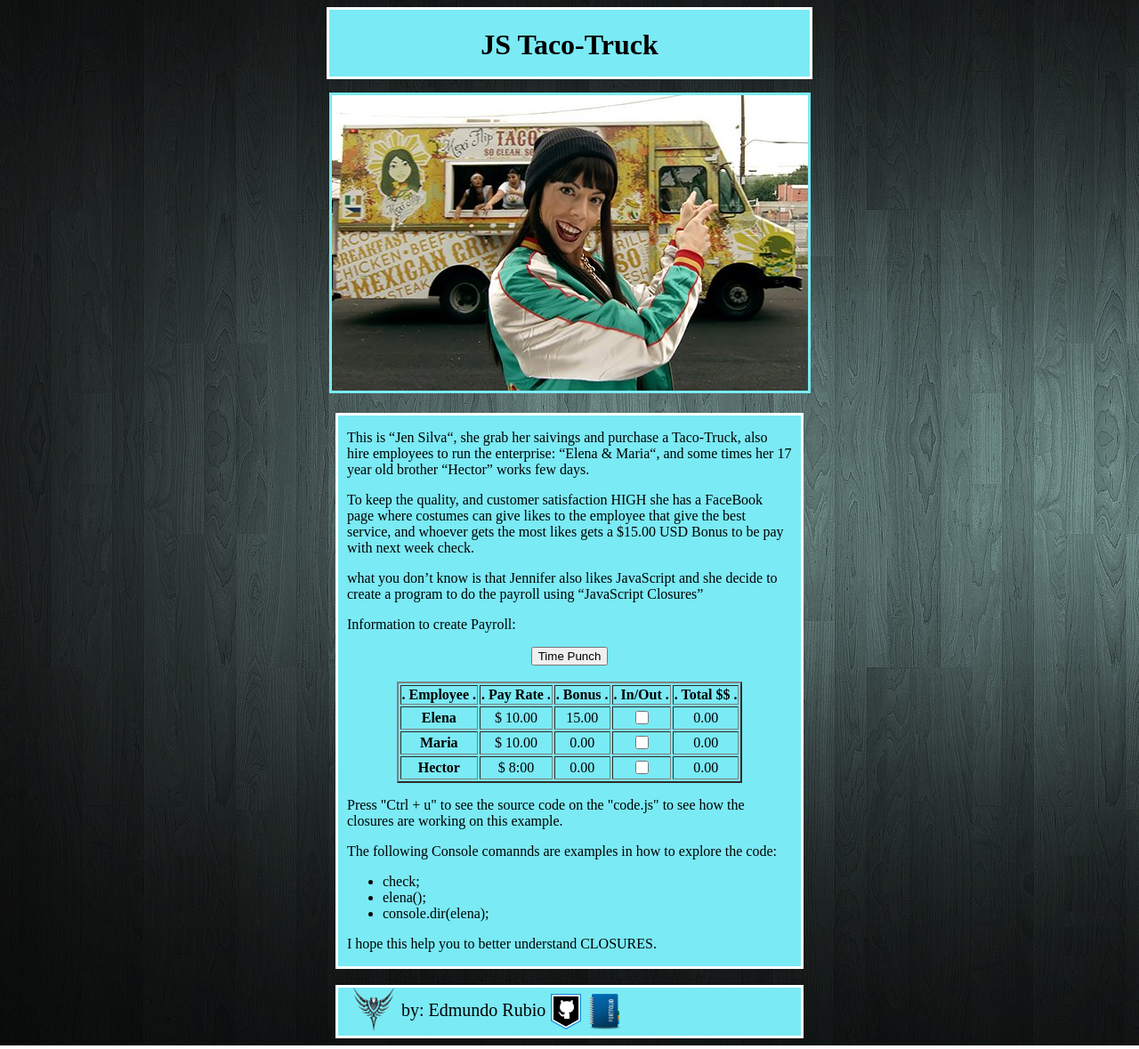
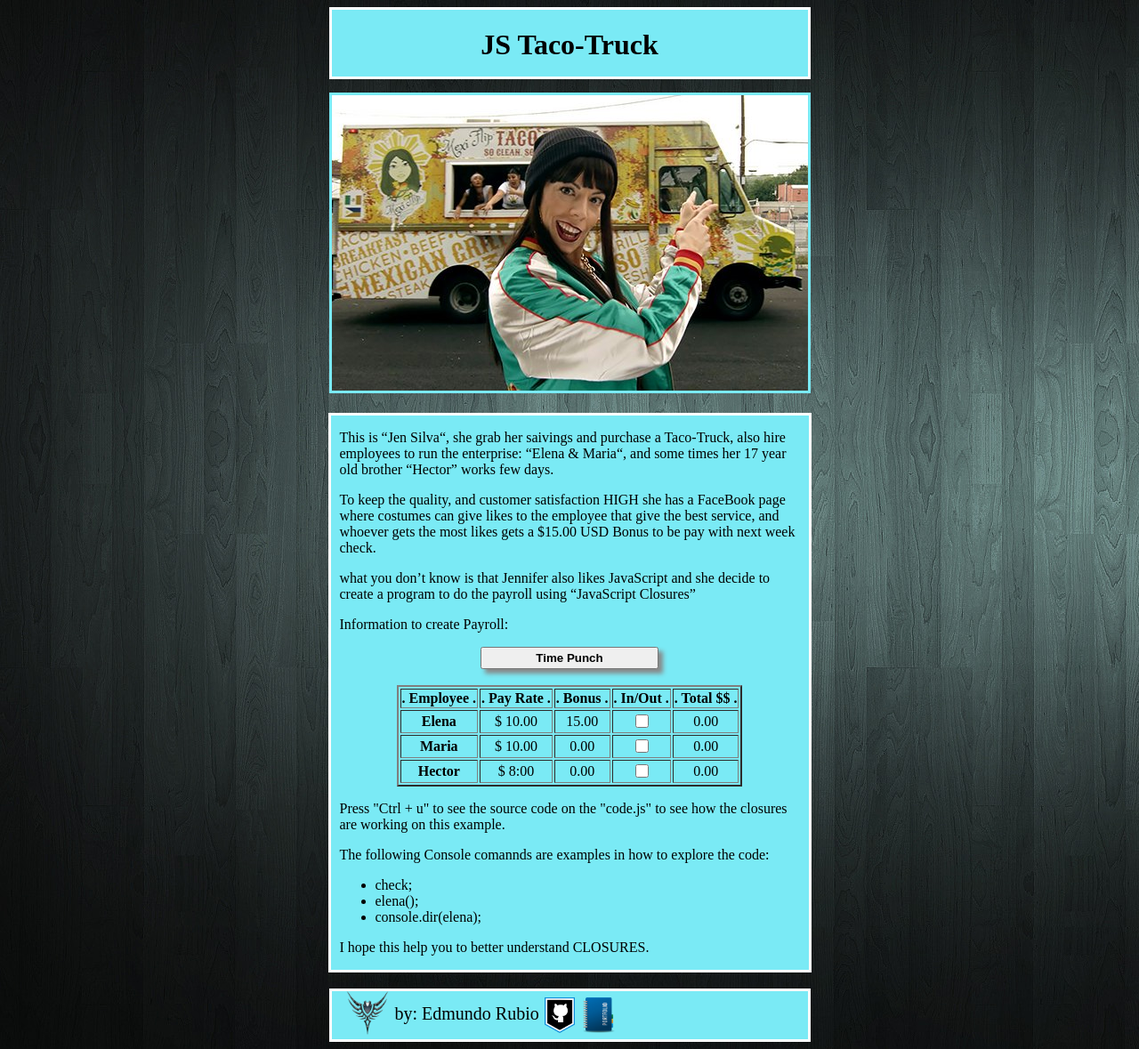
Before and after one commit to Edxael/Taco-Truck, a plain HTML site: page index.html in a window 1280 px wide. Shown: the whole page at 89% size. Drawn offline with Linux system fonts and the light colour scheme.

Commit message:
Update on code

```diff
--- a/index.html
+++ b/index.html
@@ -18,7 +18,7 @@
         <p>To keep the quality, and customer satisfaction HIGH she has a FaceBook page where costumes can give likes to the employee that give the best service, and whoever gets the most likes gets a $15.00 USD Bonus to be pay with next week check.</p>
         <p>what you don’t know is that Jennifer also likes JavaScript and she decide to create a program to do the payroll using “JavaScript Closures”</p>
         <p>Information to create Payroll:</p>
-        <button type="button" class="tb1" onclick="hour()">Time Punch</button>
+        <button type="button" class="button1" onclick="hour()">Time Punch</button>
         <br><br>
         <table border="2" class="tb1">
             <tr>
--- a/style.css
+++ b/style.css
@@ -9,7 +9,7 @@ p{
 }
 
 .mtitle{
-    width:540px;
+    width:535px;
     height:75px;
     margin:0px auto;
     margin-bottom: 15px;
@@ -27,9 +27,16 @@ p{
 .txt1{
     /*border: 2px solid white;*/
     padding: 0 10px 0 10px;
-    width: 500px;
+    width: 517px;
     margin:0px auto;
     display: block;
+}
+
+.button1{
+    width: 200px;
+    height: 25px;
+    font-weight: bold;
+    box-shadow: 5px 5px 5px #888888;
 }
 
 .tb1{
@@ -57,7 +64,7 @@ input[type="checkbox"] {
 
 .ft1{
     margin: 0px auto;
-    width: 520px;
+    width: 535px;
 
     display: flex;
     justify-content: flex-start;
```
